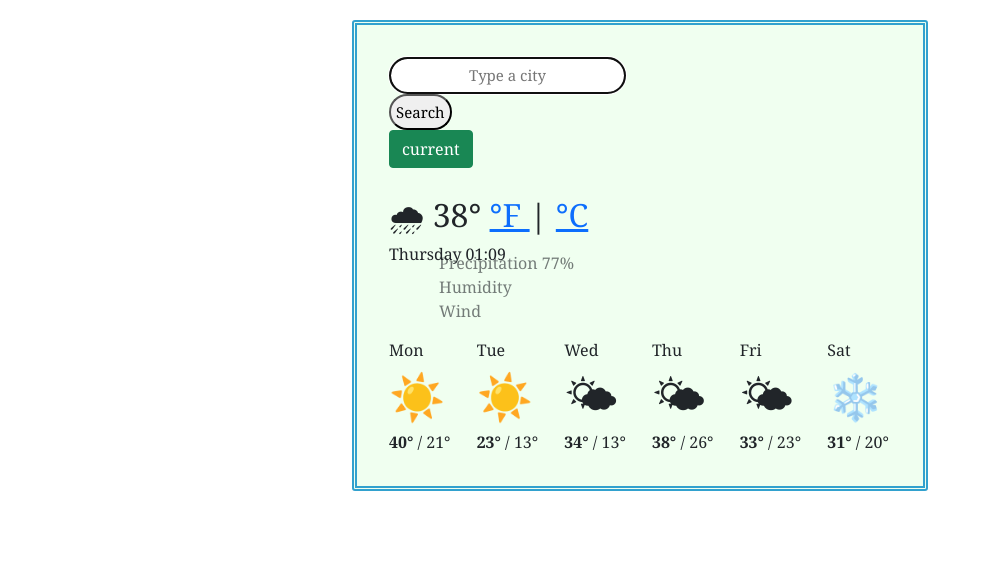
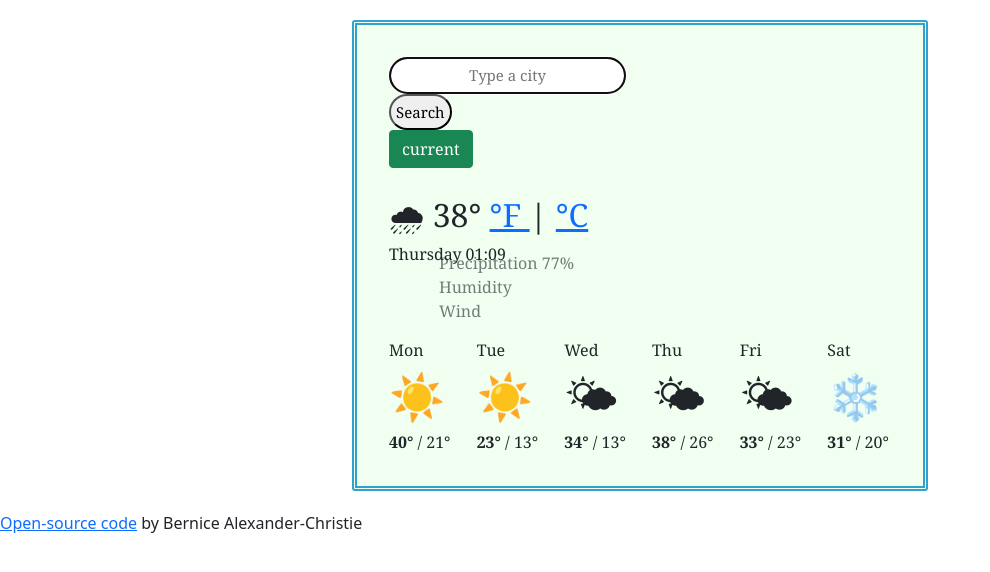
Before and after one commit to bachristie/weather-app, a plain HTML site: page index.html in a window 1280 px wide. Shown: the whole page, without its empty margins (0-990 px from the left). Drawn offline with nearby package versions, Linux system fonts and the light colour scheme; no server answers.

Commit message:
Added a footer with href (open-source code)

```diff
--- a/index.html
+++ b/index.html
@@ -92,6 +92,8 @@
         </div>
       </div>
     </div>
+    <p
+      class="footer"> <a href="https://github.com/bachristie/weather-app" target="blank"> Open-source code</a> by Bernice Alexander-Christie</p>
     <script src="src/index.js"></script>
   </body>
 </html>
```
